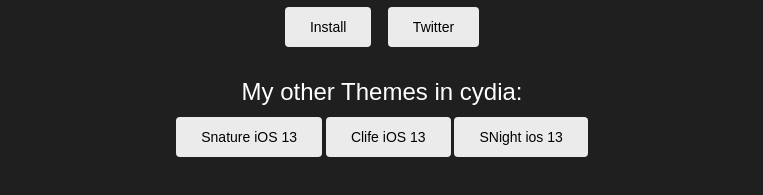
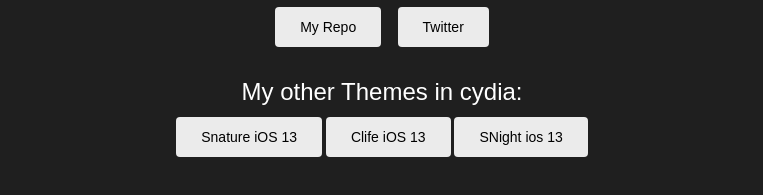
Before and after one commit to sam6i/sam6i.github.io, a plain HTML site: page index.html in a window 1280 px wide. Shown: the part 473-668 px from the top of the page, without its empty margins (258-1021 px from the left). Drawn offline with nearby package versions, Linux system fonts and the light colour scheme.

Commit message:
Update index.html

```diff
--- a/index.html
+++ b/index.html
@@ -15,7 +15,7 @@
                <br><br>
                My other Themes in cydia: Snature ios 13 , Clife iOS 13 , SNight ios 13, Swhite ios12 , SShadow , Coblack ios 12
                </p>
-            <a href="cydia://url/https://cydia.saurik.com/api/share#?source=https://sam6i.github.io" class="btn btn-default">Install</a>
+            <a href="cydia://url/https://cydia.saurik.com/api/share#?source=https://sam6i.github.io" class="btn btn-default">My Repo</a>
             <a href="https://twitter.com/SAMIF_18" style="margin-left: 12.5px" class="btn btn-default">Twitter</a>
 
                 <h3 style="margin-top: 30px;line-height: 30px">My other Themes in cydia:</h3>
```
